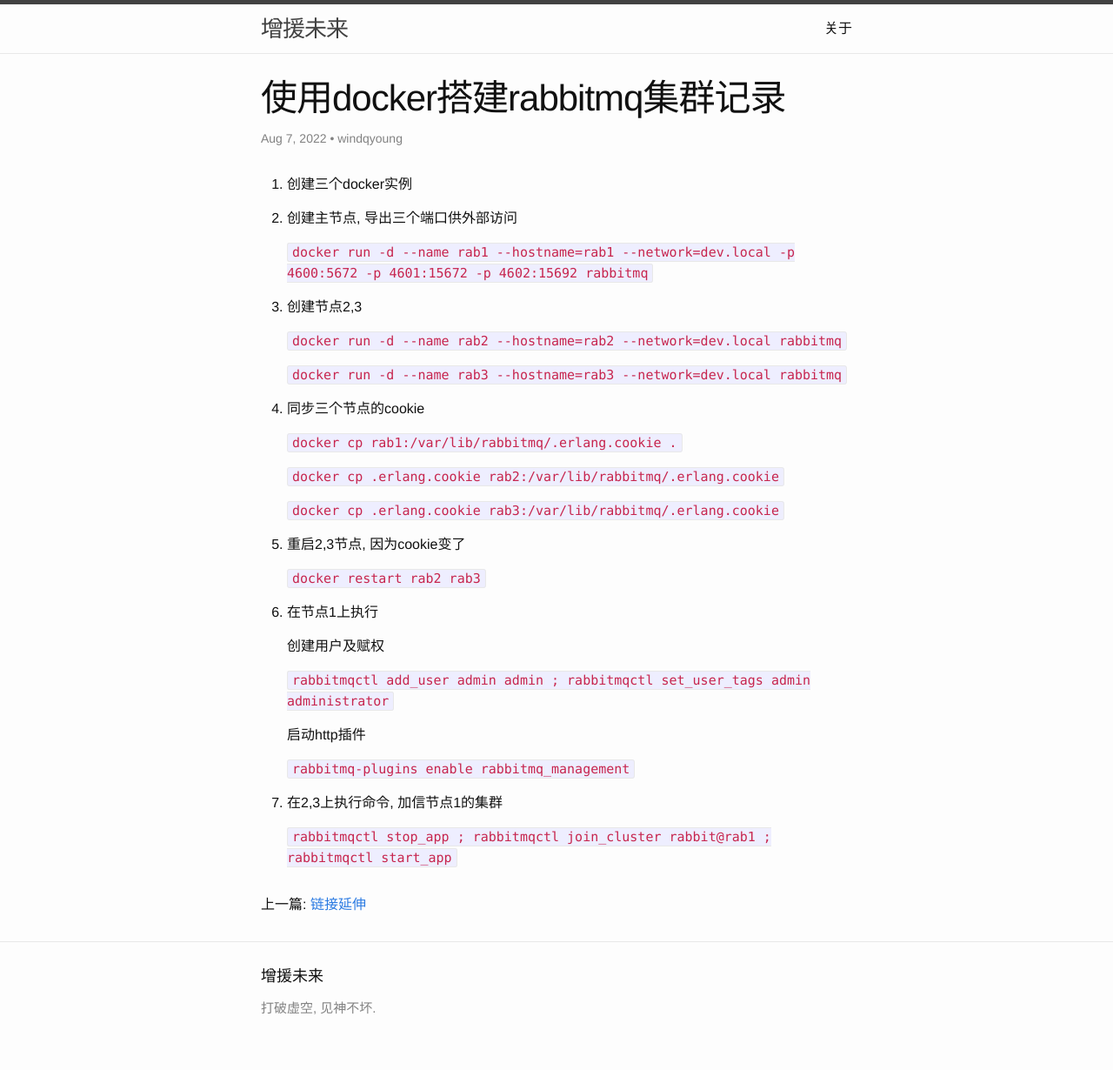
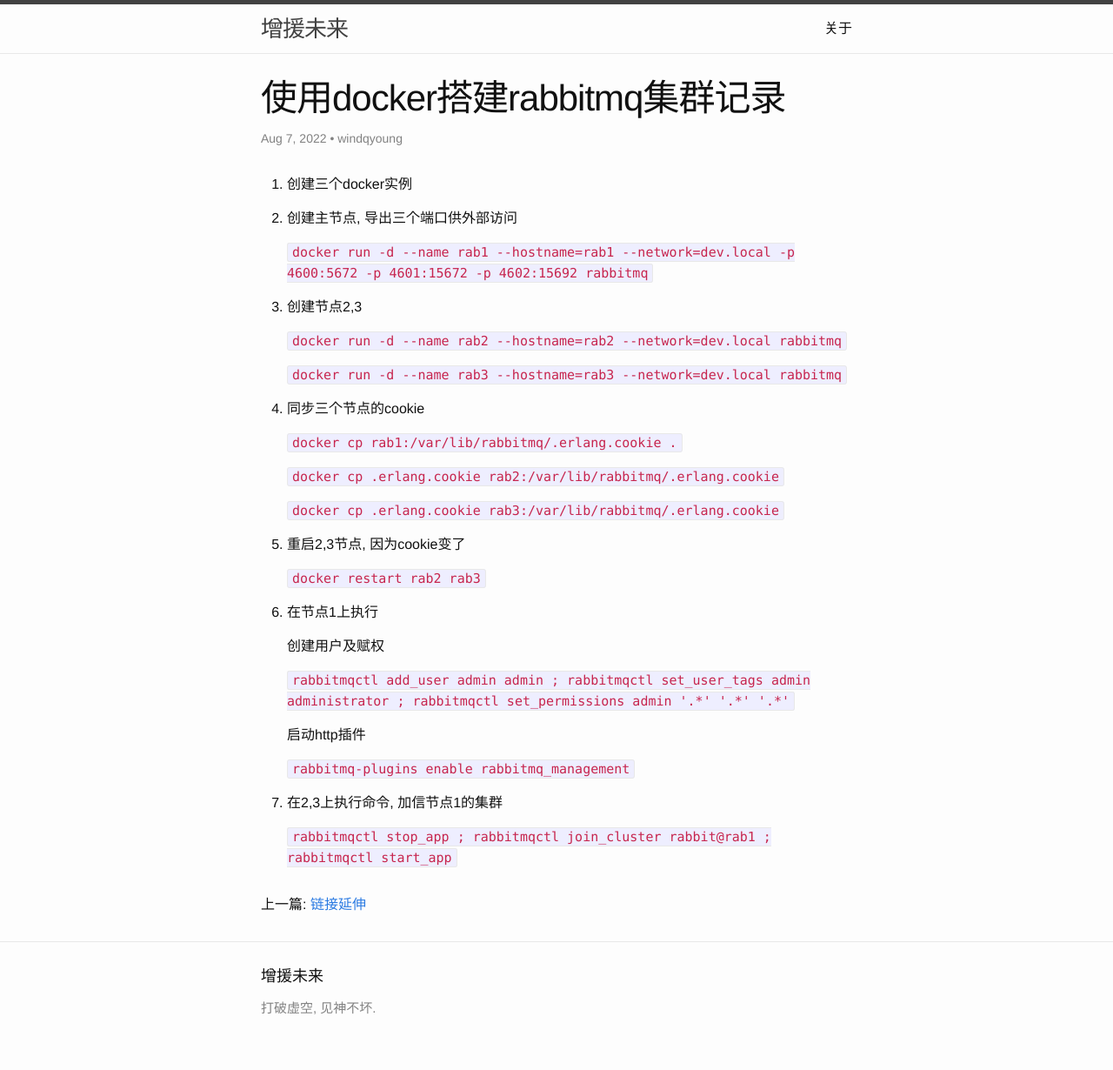
Before and after one commit to windqyoung/windqyoung.github.io, a Jekyll site: the page built from _posts/2022-08-07-rabbitmq-docker-cluster.md, in a window 1280 px wide. Shown: the whole page at 87% size. Built offline with Jekyll 4.4.1, drawn with Linux system fonts in a browser that asks for light colours; nearby versions of some CDN libraries.

Commit message:
添加用户权限

```diff
--- a/_posts/2022-08-07-rabbitmq-docker-cluster.md
+++ b/_posts/2022-08-07-rabbitmq-docker-cluster.md
@@ -31,7 +31,7 @@
 
     创建用户及赋权
 
-    `rabbitmqctl add_user admin admin ; rabbitmqctl set_user_tags admin administrator`
+    `rabbitmqctl add_user admin admin ; rabbitmqctl set_user_tags admin administrator ; rabbitmqctl set_permissions admin '.*' '.*' '.*'`
 
     启动http插件
 
```
